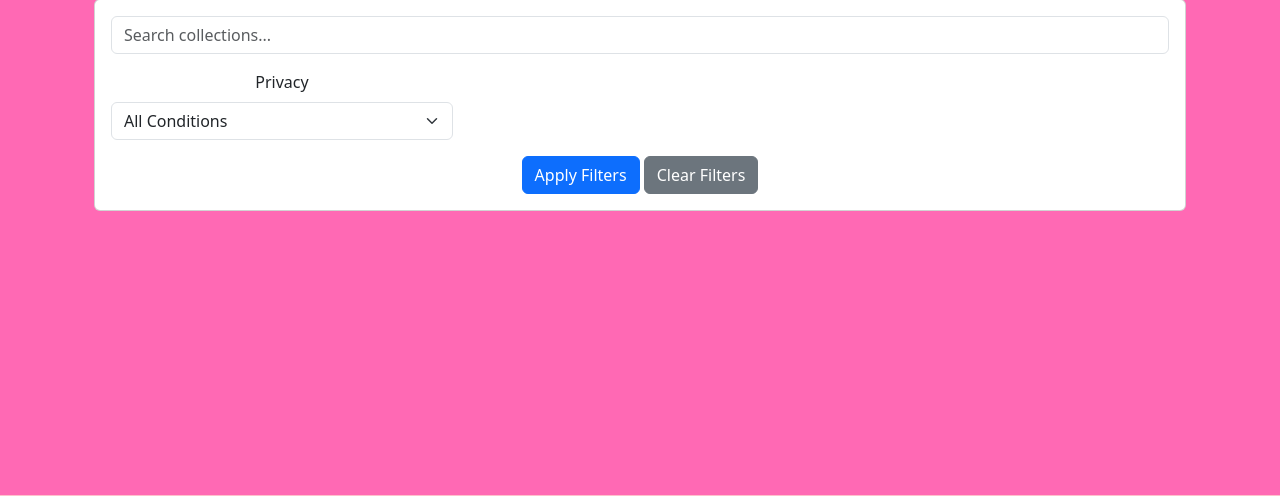
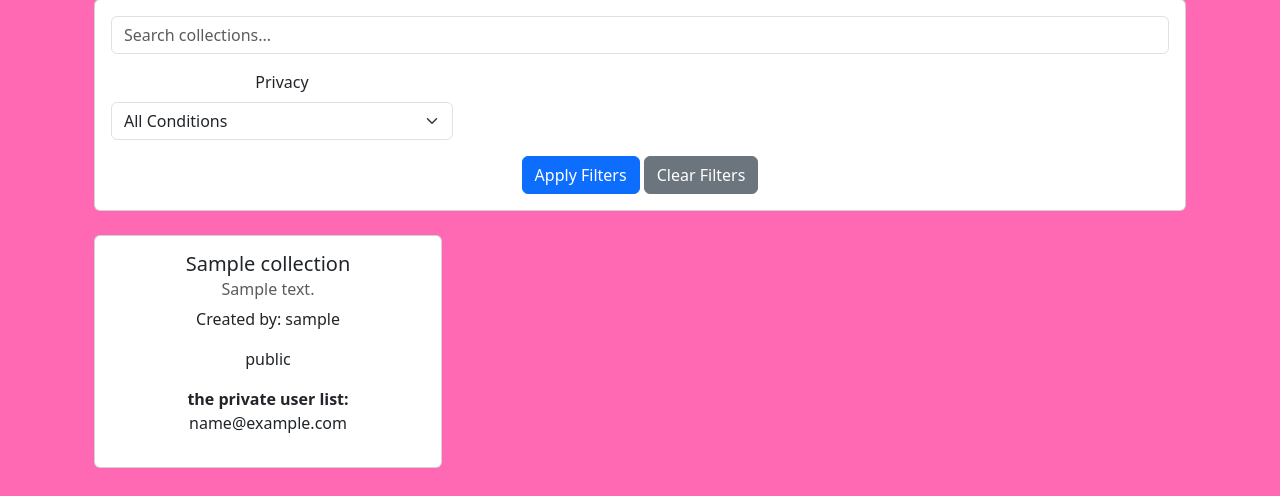
Before and after one commit to k4rstm4n/sports-lending-app, a Django app: page /productCollections/view_collections/ in a window 1280 px wide. Shown: the part 233-729 px from the top of the page. Run offline with Django 5.2, Linux system fonts and the light colour scheme; tables that the repository leaves empty hold one stand-in row (values such as "Sample post"); some libraries are stand-ins or nearby versions.

Commit message:
collections show

```diff
--- a/productCollections/templates/productCollections/view_collections.html
+++ b/productCollections/templates/productCollections/view_collections.html
@@ -29,7 +29,6 @@
 
     <div class="row row-cols-1 row-cols-md-3 g-4">
         {% for collections in collection_list %}
-        <!-- {% if perms.login.borrower_perms%} -->
         <div class="col">
             <div class="card h-100">
                 <div class="card-body">
@@ -49,7 +48,6 @@
                 </div>
             </div>
         </div>
-        <!-- {% endif %} -->
         {% empty %}
         <div class="col-12">
             <p class="text-center">No collections found matching your criteria.</p>
--- a/productCollections/views.py
+++ b/productCollections/views.py
@@ -11,11 +11,9 @@ from login.models import Profile
 from django.contrib.auth.mixins import LoginRequiredMixin
 
 
-# this is for debugging purposes- will probably have to be redone slightly next sprint (just this collection_catalog for viewing)
-# if your email is not in collection_private_userlist, dont show it
 def collection_catalog(request):
     form = CollectionFilterForm(request.GET)
-    queryset = Collection.objects.filter()
+    queryset = Collection.objects.all()
     user = request.user
 
     if form.is_valid():
```
